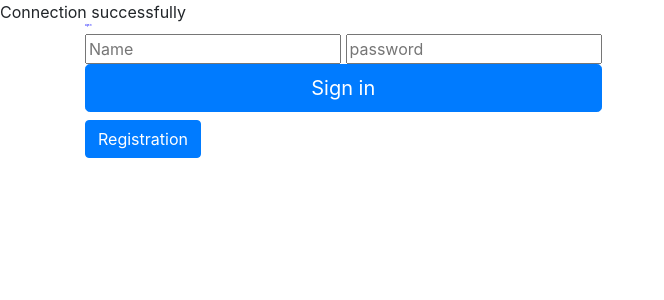
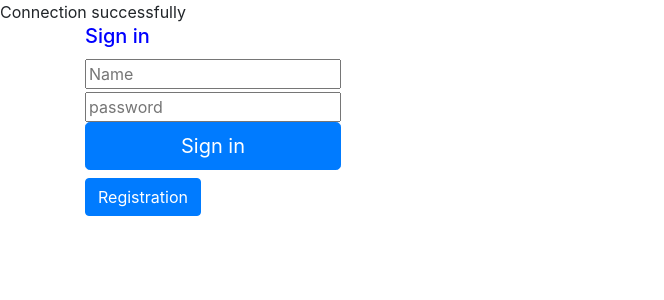
Before and after one commit to serg0571/GH-FCMS9-Torgalo-Sergii-work13, a PHP site: page /login.php in a window 1280 px wide. Shown: the top 300 px of the page, without its empty margins (0-664 px from the left). Run offline with PHP 8.4, Linux system fonts and the light colour scheme.

Commit message:
task13 after 12

```diff
--- a/login.php
+++ b/login.php
@@ -7,8 +7,15 @@
     <meta http-equiv="X-UA-Compatible" content="ie=edge">
     <link rel="stylesheet" href="https://stackpath.bootstrapcdn.com/bootstrap/4.4.1/css/bootstrap.min.css"
           integrity="sha384-Vkoo8x4CGsO3+Hhxv8T/Q5PaXtkKtu6ug5TOeNV6gBiFeWPGFN9MuhOf23Q9Ifjh" crossorigin="anonymous">
-    <link rel="stylesheet" href="style.css">
+<!--    <link rel="stylesheet"  type="text/css" href="style.css" >-->
     <title>login</title>
+    <style type="text/css">
+        h1 {color:blue; font-size: 20px;}
+        input {
+            display: flex;
+            margin-top: 3px;
+        }
+    </style>
 </head>
 <body>
 <?php
@@ -55,11 +62,11 @@ if (isset($_POST['usernameR']) && isset($_POST['passwordR'])) {
             <button class="btn btn-lg btn-primary btn-block" type="submit"> Sign in</button>
         </label>
     </form>
-    <div id="placeButton" >
+
     <a href="index.php" >
         <button type="button" class="btn btn-primary">Registration</button>
     </a>
-    </div>
+
 </div>
 </body>
 </html>
--- a/style.css
+++ b/style.css
@@ -1,6 +1,6 @@
 h1 {
-  font-size: 2px;
-  color: blue;
+  font-size: 33px;
+  /*color: blue;*/
 }
 /*.rForm{
   max-width: 200px;
```
Also changed, not shown: index.php (+8 -2 lines).
